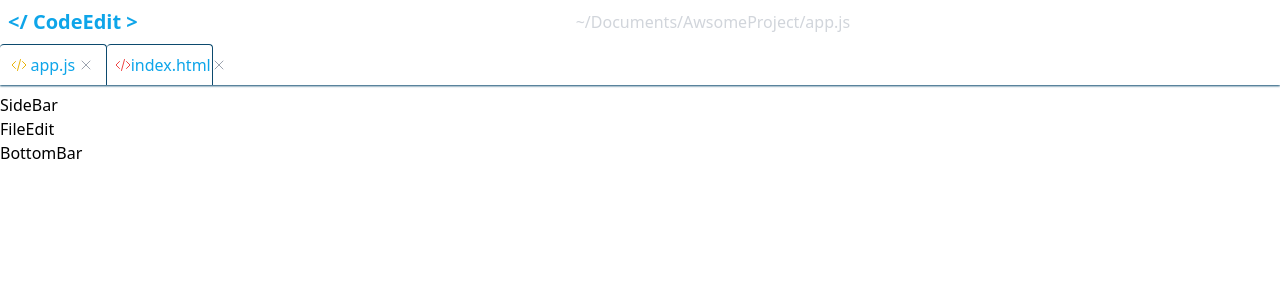
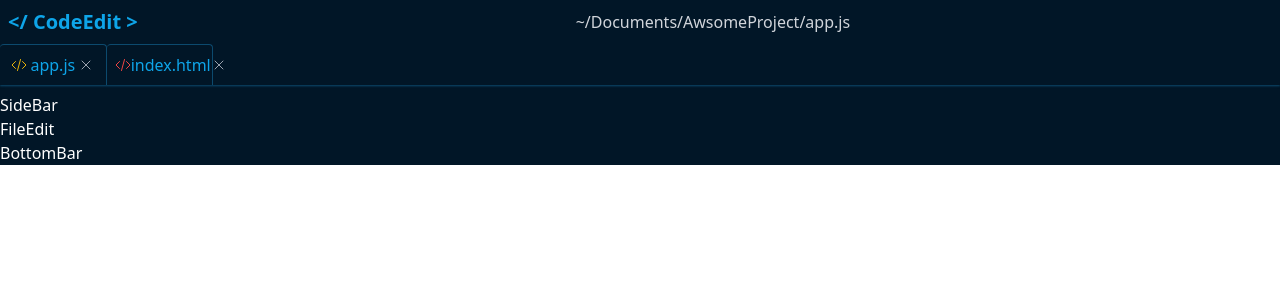
Before and after one commit to OthDr/Codedit, a React (Vite) app: page /file in a window 1280 px wide. Shown: the top 300 px of the page. Built offline with nearby package versions, Linux system fonts and the light colour scheme.

Commit message:
feat(component): change parent tag name

```diff
--- a/src/components/main/Main.jsx
+++ b/src/components/main/Main.jsx
@@ -5,12 +5,12 @@ import SideBar from './inc/SideBar';
 
 const Main = (props) => {
   return (
-    <div>
+    <main className="bg-[#011627] text-white">
       <TopBar />
       <SideBar />
-      <div>{props.children}</div>
+      <section>{props.children}</section>
       <BottomBar />
-    </div>
+    </main>
   );
 };
 
--- a/src/components/main/inc/BottomBar.jsx
+++ b/src/components/main/inc/BottomBar.jsx
@@ -1,7 +1,7 @@
 import React from 'react';
 
 const BottomBar = () => {
-  return <div>BottomBar</div>;
+  return <footer>BottomBar</footer>;
 };
 
 export default BottomBar;
--- a/src/components/main/inc/SideBar.jsx
+++ b/src/components/main/inc/SideBar.jsx
@@ -1,7 +1,7 @@
 import React from 'react';
 
 const SideBar = () => {
-  return <div>SideBar</div>;
+  return <aside>SideBar</aside>;
 };
 
 export default SideBar;
```
